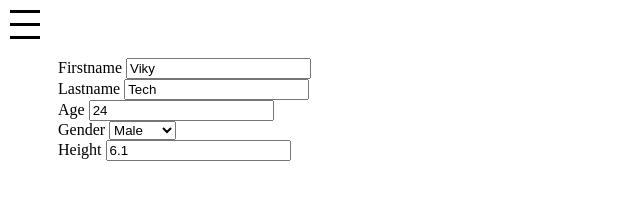
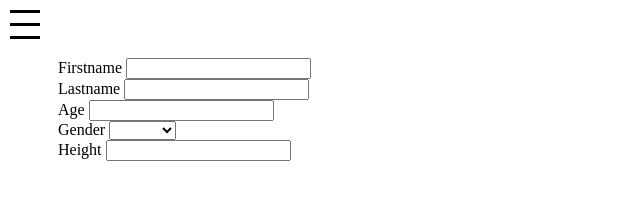
Before and after one commit to vikytech/angularDemo, an Angular app: page /registration-form in a window 1280 px wide. Shown: the top 211 px of the page, without its empty margins (0-640 px from the left). Built offline with nearby package versions, Linux system fonts and the light colour scheme; data requests are answered from the project's data file.

Commit message:
Added formGroup and formControl to componenets

```diff
--- a/src/app/FormElements/dropdown.component.ts
+++ b/src/app/FormElements/dropdown.component.ts
@@ -1,14 +1,17 @@
 import { Component, OnInit, Input } from '@angular/core';
+import { FormGroup } from '@angular/forms';
 
 @Component({
   selector: 'dropdown',
   template: `
+  <div [formGroup]="formG">
   <label> {{template.label  | titlecase}} </label>
-  <select name="{{template.label}}"  [ngModel]="data[template.label]">
+  <select formControlName="{{template.label}}">
       <option *ngFor="let opt of template.options" value="{{opt}}">
         {{opt}}
       </option>
   </select>
+  </div>
   `,
   styles: []
 })
@@ -16,6 +19,8 @@ export class DropdownComponent implements OnInit {
 
   @Input() public template = {};
   @Input() public data= {};
+  @Input() public formG: FormGroup;
+
   constructor() { }
 
   ngOnInit() {
--- a/src/app/FormElements/text-box.component.ts
+++ b/src/app/FormElements/text-box.component.ts
@@ -1,10 +1,13 @@
 import { Component, OnInit, Input } from '@angular/core';
+import { FormGroup } from '@angular/forms';
 
 @Component({
   selector: 'textBox',
   template: `
-  <label> {{template.label | titlecase }} </label>
-  <input name="{{template.label}}" type="{{template.type}}"  [ngModel]="data[template.label]"/>
+  <div [formGroup]="formG">
+    <label> {{template.label | titlecase }} </label>
+    <input formControlName="{{template.label}}" [type]="template.type"/>
+  </div>
   `,
   styles: []
 })
@@ -12,6 +15,8 @@ export class TextBoxComponent implements OnInit {
 
   @Input() public template = {};
   @Input() public data= {};
+  @Input() public formG: FormGroup;
+
   constructor() { }
 
   ngOnInit() {
--- a/src/app/form-generator/form-generator.component.html
+++ b/src/app/form-generator/form-generator.component.html
@@ -1,8 +1,8 @@
-<div *ngFor="let form of template">
+<div *ngFor="let form of template" [formGroup]="formG">
     <div *ngIf="form.type=='text' || form.type=='number'"  class="form-element">
-    <textBox [template]="form" [data]="data"></textBox>
+    <textBox [formG]="formG" [template]="form" [data]="data"></textBox>
     </div>
     <div *ngIf="form.type=='dropdown'" class="form-element">
-        <dropdown  [template]="form" [data]="data"></dropdown>
+        <dropdown [formG]="formG" [template]="form" [data]="data"></dropdown>
     </div>
 </div>
--- a/src/app/form-generator/form-generator.component.ts
+++ b/src/app/form-generator/form-generator.component.ts
@@ -1,4 +1,5 @@
 import { Component, OnInit, Input } from '@angular/core';
+import { FormGroup } from '@angular/forms';
 
 @Component({
   selector: 'form-generator',
@@ -8,6 +9,7 @@ export class FormGeneratorComponent implements OnInit {
 
   @Input() public template = [];
   @Input() public data= {};
+  @Input() public formG: FormGroup;
 
   constructor() { }
 
--- a/src/app/registration-form/registration-form.component.html
+++ b/src/app/registration-form/registration-form.component.html
@@ -1,7 +1,6 @@
 <div id="registration-form">
-
- <form #f="ngForm">
-   <form-generator [template]="formDetails" [data]="userDetails"></form-generator>
-   <form-generator [template]="functionDetails" [data]="userDetails.formData"></form-generator>
-  </form>
+    <form>
+      <form-generator [formG]="formGroup1" [template]="formDetails" [data]="userDetails"></form-generator>
+      <form-generator [formG]="formGroup2" [template]="functionDetails" [data]="userDetails.formData"></form-generator>
+    </form>
 </div>
--- a/src/app/registration-form/registration-form.component.ts
+++ b/src/app/registration-form/registration-form.component.ts
@@ -1,5 +1,6 @@
 import { Component, OnInit, Output } from '@angular/core';
 import { FormDetailsProviderService } from './form-details-provider.service';
+import { FormGroup, FormControl } from '@angular/forms';
 
 @Component({
   selector: 'app-registration-form',
@@ -12,15 +13,29 @@ export class RegistrationFormComponent implements OnInit {
   public formDetails=[];
   public functionDetails=[];
   public userDetails={};
+  formGroup1: FormGroup;
+  formGroup2: FormGroup;
 
   constructor( private service : FormDetailsProviderService) { }
 
   ngOnInit() {
-     this.service.getUserDetail().subscribe(
-       data => { this.userDetails=data;
-         this.functionDetails = this.service.getFormDetails(this.userDetails['functionId']);
-         this.formDetails = this.service.getPersonalDetails();
+    this.service.getUserDetail().subscribe(
+      data => { this.userDetails=data;
+        this.functionDetails = this.service.getFormDetails(this.userDetails['functionId']);
+        this.formDetails = this.service.getPersonalDetails();
+        this.formGroup1 = this.getFormGroup(this.formDetails);
+        this.formGroup2 = this.getFormGroup(this.functionDetails);
      }
      );
   }
+
+  getFormGroup(details){
+    let group = {};
+    for(let form of details){
+      group[form.label]= new FormControl(this.userDetails['']);
+    }
+    return new FormGroup(group);
+
+  }
+
 }
```
